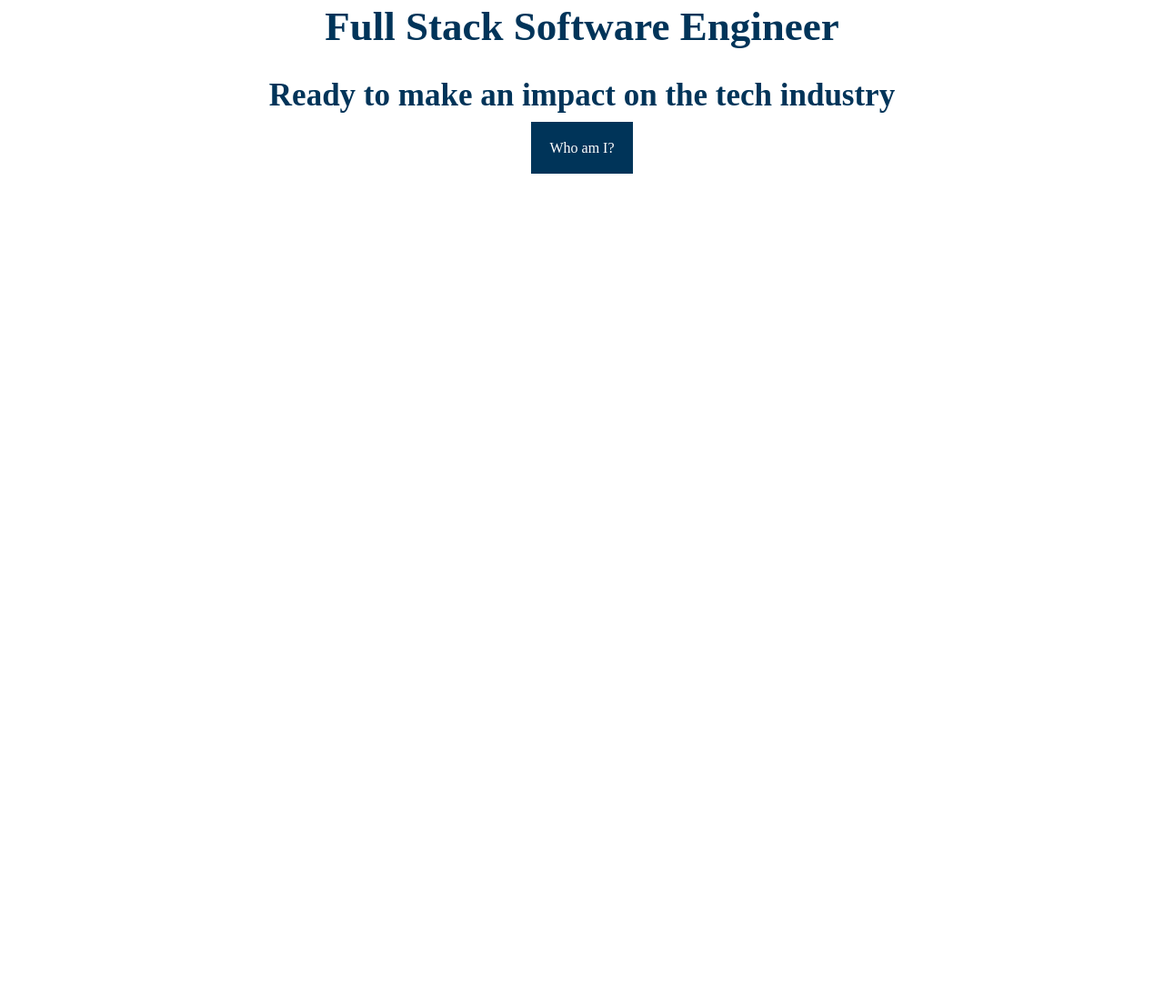
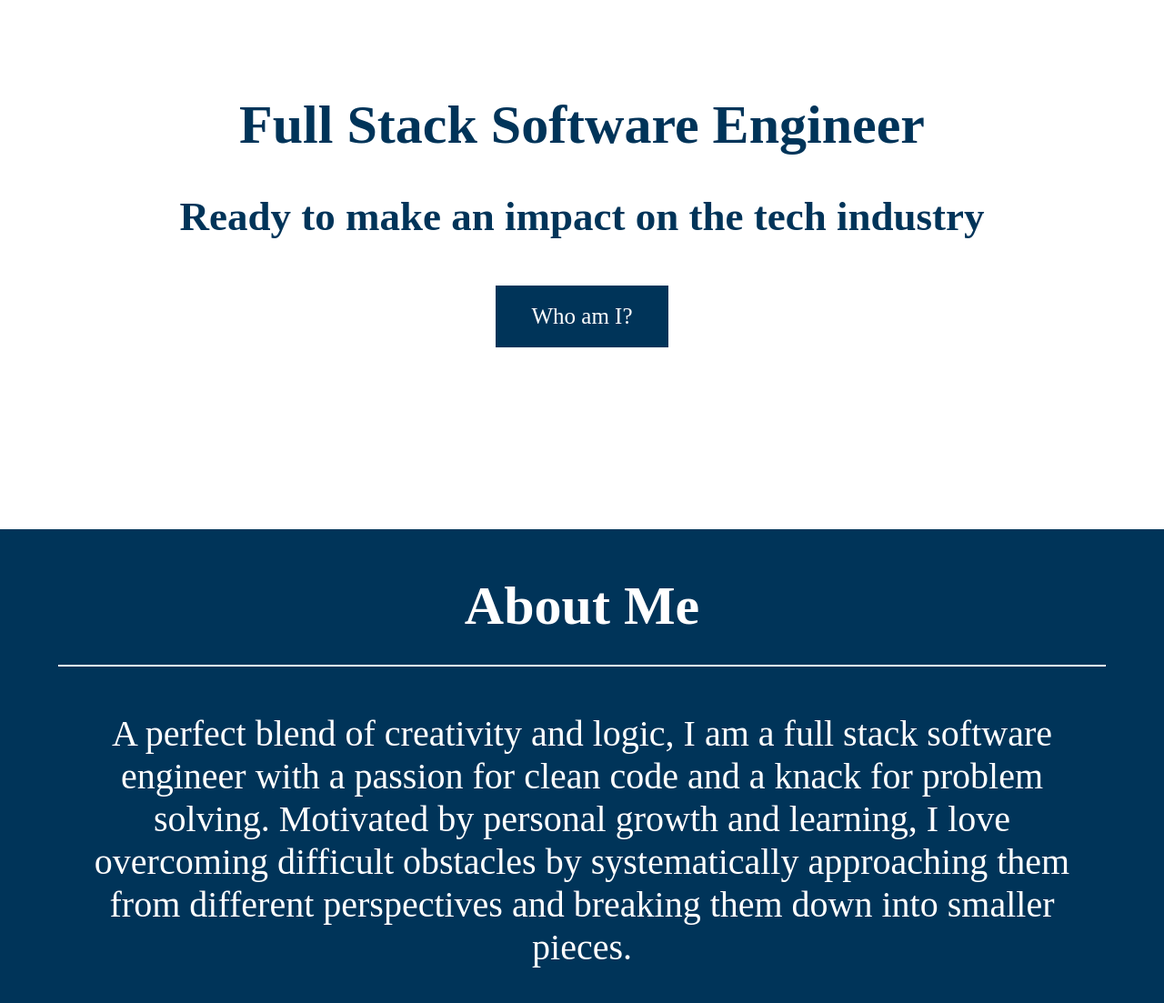
Before and after one commit to KJFreys1/Portfolio_0320, a plain HTML site: page index.html in a window 1280 px wide. Shown: the part 129-1232 px from the top of the page at 91% size. Before the commit the page ends 800 px from the top, so only its background shows below. Drawn offline with Linux system fonts and the light colour scheme.

Commit message:
added about

```diff
--- a/index.html
+++ b/index.html
@@ -28,11 +28,12 @@
     <header id="intro">
         <h1 class="intro-title">Full Stack Software Engineer</h1>
         <h2 class="intro-action">Ready to make an impact on the tech industry</h2>
-        <a class="intro-link" href="about">Who am I?</a>
+        <a class="intro-link" href="#about">Who am I?</a>
     </header>
 
     <section id="about">
-
+        <h1 class="about-title">About Me</h1>
+        <p class="about-message">A perfect blend of creativity and logic, I am a full stack software engineer with a passion for clean code and a knack for problem solving. Motivated by personal growth and learning, I love overcoming difficult obstacles by systematically approaching them from different perspectives and breaking them down into smaller pieces.</p>
     </section>
 
     <section id="projects">
--- a/style.css
+++ b/style.css
@@ -1,6 +1,7 @@
 body {
     color: #003459;
     background-color: #FFFFFF;
+    padding: 0;
 }
 
 #navBar {
@@ -25,7 +26,7 @@ body {
 .nav-single-item {
     list-style: none;
     display: inline;
-    margin: auto 10px;
+    margin: auto 0 auto 20px;
     font-size: 25px;
 }
 
@@ -41,19 +42,24 @@ body {
 /*      Introduction        */
 
 #intro {
+    padding: auto 50px;
     text-align: center;
-    margin-top: 50px;
+    margin: 150px auto 200px auto;
 }
 
 .intro-title {
+    font-size: 60px;
+}
+
+.intro-action {
     font-size: 45px;
 }
 
-.intro-action {
-    font-size: 35px;
-}
-
 .intro-link {
+    display: block;
+    margin: 50px auto;
+    font-size: 25px;
+    width: 150px;
     padding: 20px;
     background-color: #003459;
     text-decoration: none;
@@ -63,3 +69,28 @@ body {
 .intro-link:hover {
     background-color: #00A7E1;
 }
+
+/*      About       */
+
+#about {
+    padding: auto 50px;
+    position: absolute;
+    text-align: center;
+    background-color: #003459;
+    color: #FFFFFF;
+    left: 0;
+    right: 0;
+}
+
+.about-title {
+    font-size: 60px;
+    width: 90%;
+    margin: 50px auto;
+    padding-bottom: 30px;
+    border-bottom: 2px solid #FFFFFF;
+}
+
+.about-message {
+    font-size: 40px;
+    padding: 0 100px;
+}
```
